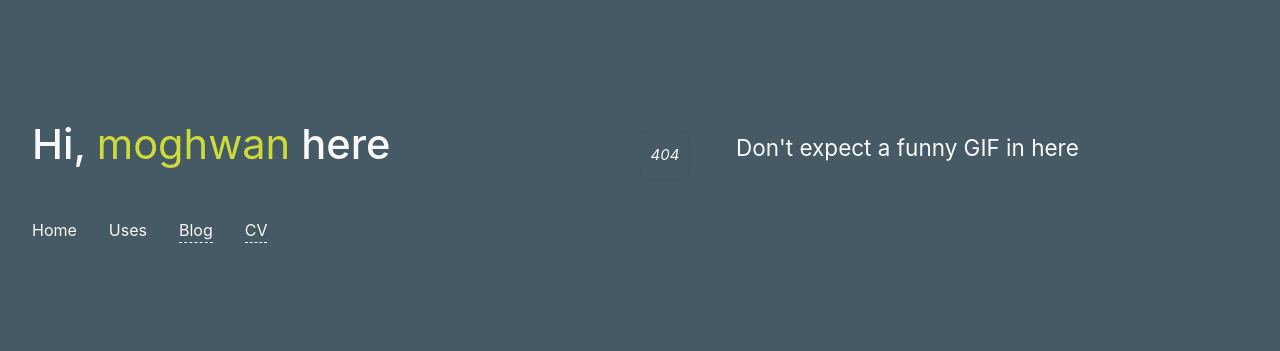
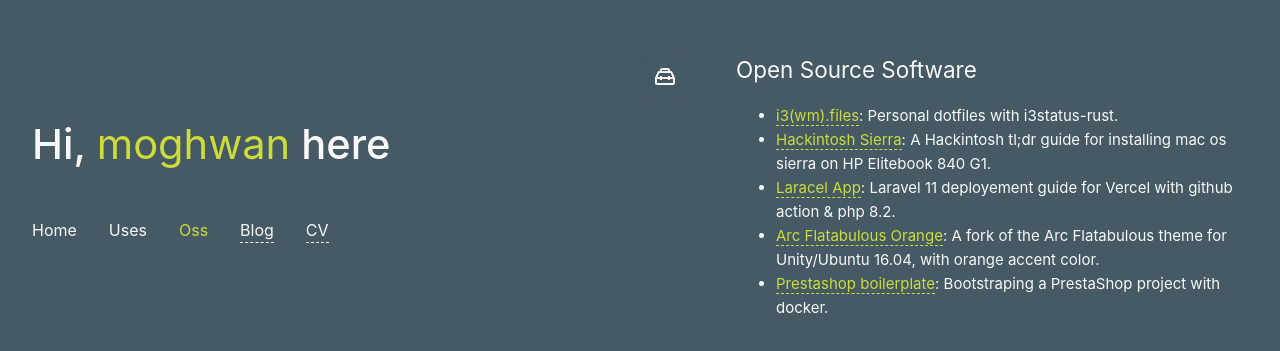
Before and after one commit to moghwan/moghwan.io, a Vue app: page /oss in a window 1280 px wide. Before the commit this address had no page. Shown: the part 209-560 px from the top of the page. Built offline with nearby package versions, Linux system fonts and the light colour scheme.

Commit message:
using open source section

```diff
--- a/src/App.vue
+++ b/src/App.vue
@@ -10,6 +10,7 @@
       <nav>
         <RouterLink to="/">Home</RouterLink>
         <RouterLink :to="{ name: 'uses' }">Uses</RouterLink>
+        <RouterLink :to="{ name: 'oss' }">Oss</RouterLink>
         <RouterLink target='_blank' :to="{ name: 'blog' }" class="external-link">Blog</RouterLink>
         <RouterLink target='_blank' :to="{ name: 'cv' }" class="external-link">CV</RouterLink>
       </nav>
--- a/src/router/index.js
+++ b/src/router/index.js
@@ -3,6 +3,7 @@
 import UsesView from '../views/UsesView.vue'
 import SocialsView from '../views/SocialsView.vue'
 import NotFoundView from '../views/NotFoundView.vue'
+import OssView from "@/views/OssView.vue";
 
 const router = createRouter({
   history: createWebHistory(import.meta.env.BASE_URL),
@@ -17,6 +18,11 @@
       path: '/u',
       name: 'uses',
       component: UsesView
+    },
+    {
+      path: '/oss',
+      name: 'oss',
+      component: OssView
     },
     // {
     //   path: '/bu',
--- /dev/null
+++ b/src/views/OssView.vue
@@ -0,0 +1,32 @@
+<script setup>
+import WelcomeItem from '../components/WelcomeItem.vue'
+import SectionItem from '../components/SectionItem.vue'
+import ToolingIcon from '../components/icons/IconTooling.vue'
+import { oss } from '../assets/data/user.json'
+
+</script>
+
+<template>
+  <WelcomeItem>
+    <template #icon>
+      <ToolingIcon/>
+    </template>
+    <template #heading>
+      {{ oss.name }}
+    </template>
+
+    <div class="oss">
+      <section-item
+          :key="oss.id"
+          :useItem="oss"
+      >
+      </section-item>
+    </div>
+  </WelcomeItem>
+</template>
+
+<style scoped>
+.oss {
+  margin-top: 1rem;
+}
+</style>
```
